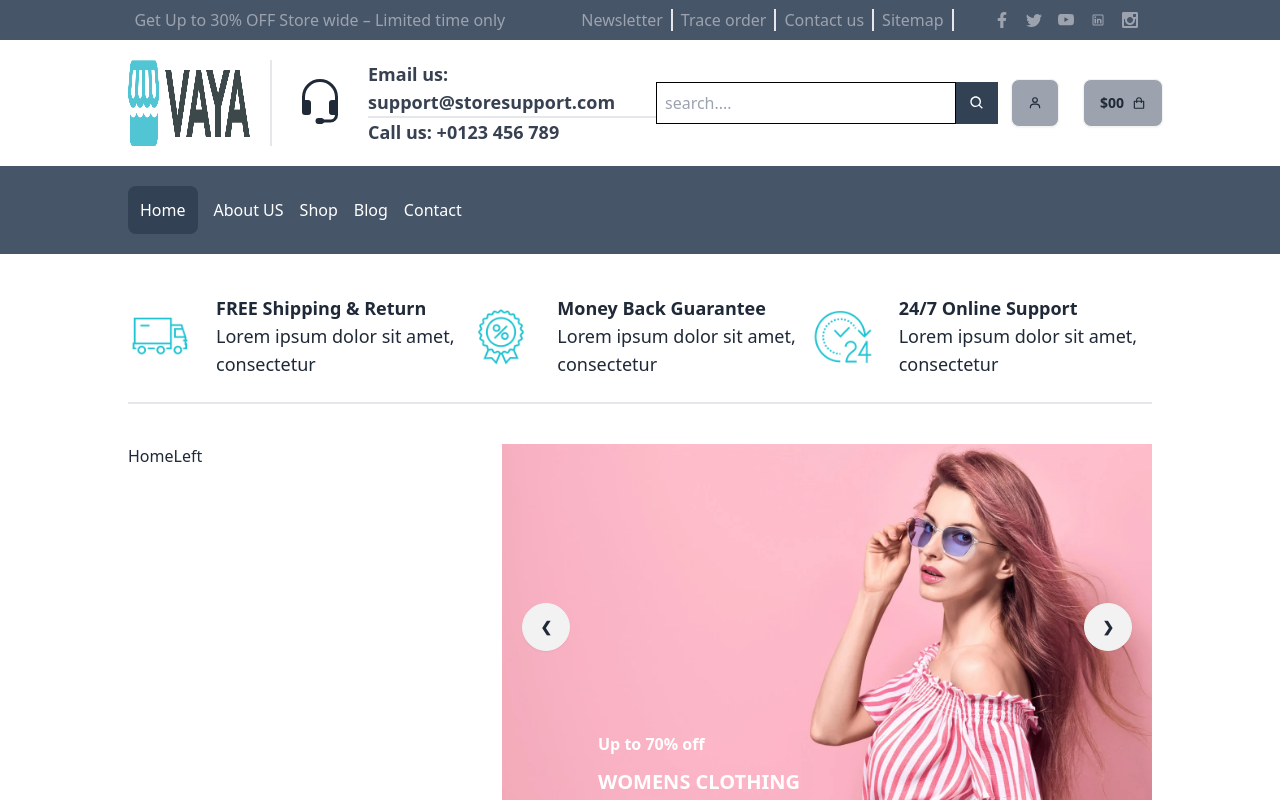
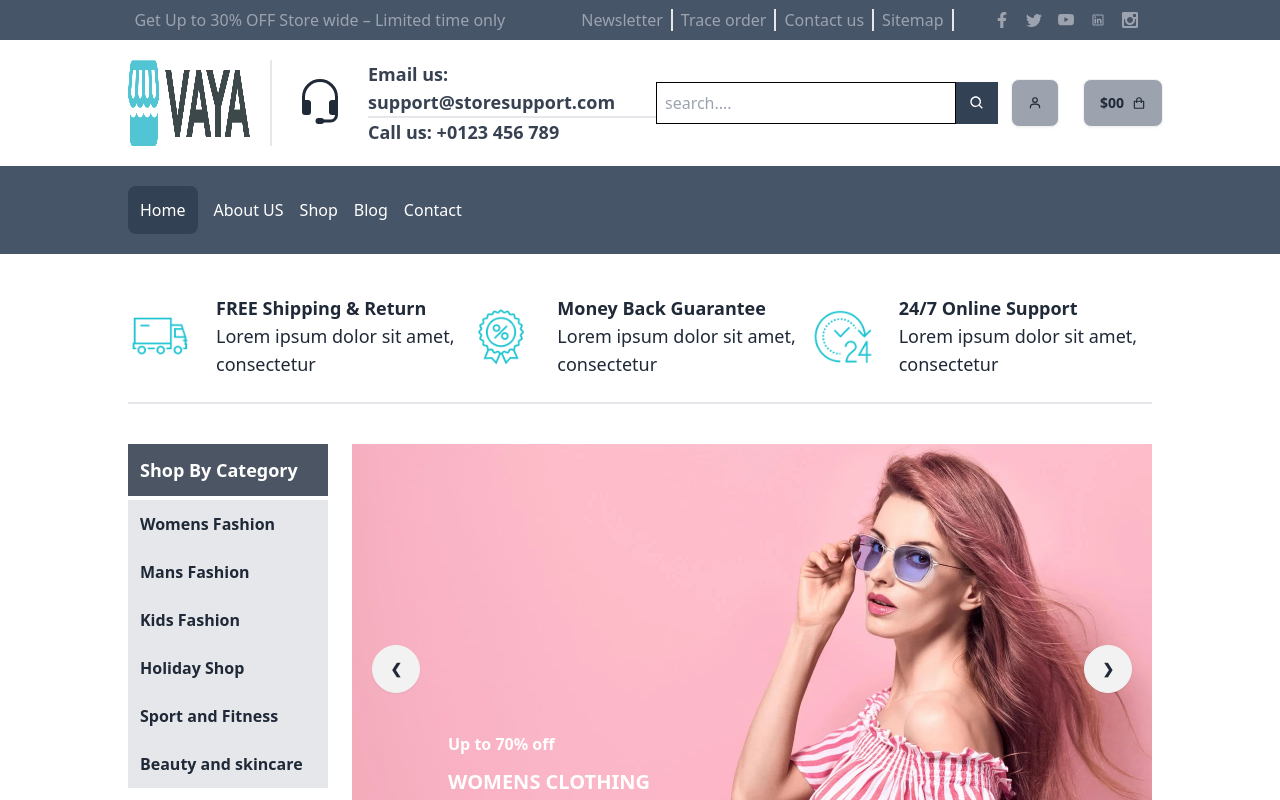
Before and after one commit to Tushar12152/Vaya-client-react, a React (Vite) app: page / in a window 1280 px wide. Shown: the top 800 px of the page. Built offline with nearby package versions, Linux system fonts and the light colour scheme.

Commit message:
shop by categories added

```diff
--- a/src/Components/Banner.jsx
+++ b/src/Components/Banner.jsx
@@ -80,7 +80,7 @@ const Banner = () => {
                                  <img src={card?.image} alt="" />
                                  <h1 className="text-lg w-full p-2 bg-gray-600 text-white text-center">{card?.description}</h1>
 
-                                 <span className='py-7 px-2  absolute  top-40 right-1 rounded-full text-white  bg-[#FF8A65]'>
+                                 <span className='py-7 px-2  absolute  top-60 right-1 rounded-full text-white  bg-[#FF8A65]'>
                                     {card?.discount}
                                  </span>
                              </div>
--- a/src/Components/HomeLeft.jsx
+++ b/src/Components/HomeLeft.jsx
@@ -1,8 +1,21 @@
+
 
 
 const HomeLeft = () => {
   return (
-    <div>HomeLeft</div>
+    <div>
+        <div>
+            <h1 className="font-bold text-lg p-3 bg-gray-600 text-white mb-1">Shop By Category</h1>
+               <ul className="w-full">
+                  <h1 className="font-bold p-3 bg-gray-200 hover:bg-blue-400 hover:text-white w-full cursor-pointer" href='#'> Womens Fashion </h1>
+                  <h1 className="font-bold p-3 bg-gray-200 hover:bg-blue-400 hover:text-white w-full cursor-pointer" href='#'> Mans Fashion </h1>
+                  <h1 className="font-bold p-3 bg-gray-200 hover:bg-blue-400 hover:text-white w-full cursor-pointer" href='#'> Kids Fashion </h1>
+                  <h1 className="font-bold p-3 bg-gray-200 hover:bg-blue-400 hover:text-white w-full cursor-pointer" href='#'> Holiday Shop </h1>
+                  <h1 className="font-bold p-3 bg-gray-200 hover:bg-blue-400 hover:text-white w-full cursor-pointer" href='#'> Sport and Fitness </h1>
+                  <h1 className="font-bold p-3 bg-gray-200 hover:bg-blue-400 hover:text-white w-full cursor-pointer" href='#'> Beauty and skincare </h1>
+               </ul>
+        </div>
+    </div>
   )
 }
 
--- a/src/Pages/Home.jsx
+++ b/src/Pages/Home.jsx
@@ -13,10 +13,10 @@ const Home = () => {
 
         <div className="flex gap-6 w-[80%] mx-auto mt-10">
 
-             <div className="w-[35%]">
+             <div className="w-[20%]">
                  <HomeLeft/>
              </div>
-             <div className="w-[65%]">
+             <div className="w-[80%]">
                   <HomeRight/>
              </div>
 
```
